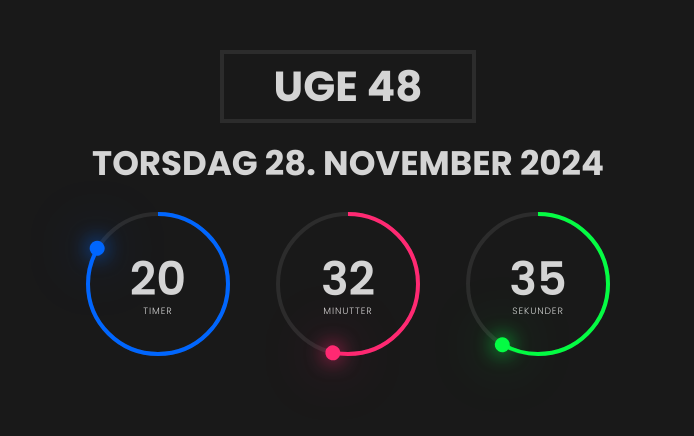
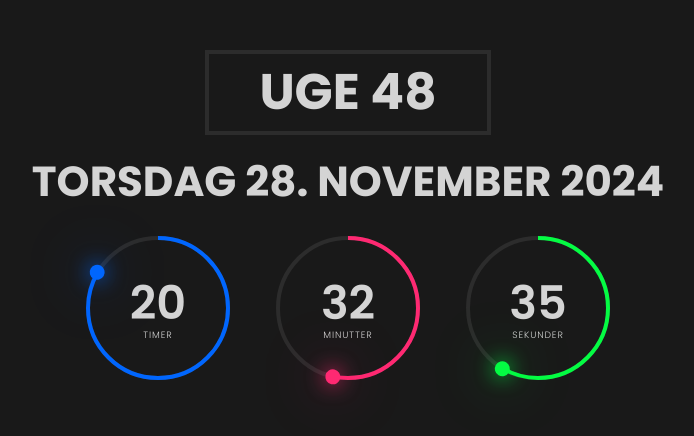
Before and after one commit to olivianorup/notion_clock_fancy, a plain HTML site: page index.html in a window 1280 px wide. Shown: the whole page, without its empty margins (292-986 px from the left). Drawn offline with Linux system fonts and the light colour scheme.

Commit message:
Add files via upload

```diff
--- a/style.css
+++ b/style.css
@@ -10,7 +10,8 @@ body {
     font-family: 'Poppins', monospace, 'Courier New', Courier;
     background-color: #191919;
     text-align: center;
-    padding: 50px;
+    margin-top: 50px;
+    margin-bottom: 50px;
 }
 
 .wrap {
@@ -18,7 +19,7 @@ body {
 }
 
 h1 {
-    font-size: 42px;
+    font-size: 50px;
 }
 
 #week {
@@ -34,7 +35,7 @@ h1 {
     display: inline-block;
     color: #d4d4d4;
     text-transform: uppercase;
-    font-size: 34px;
+    font-size: 42px;
 }
 
 #time {
```
